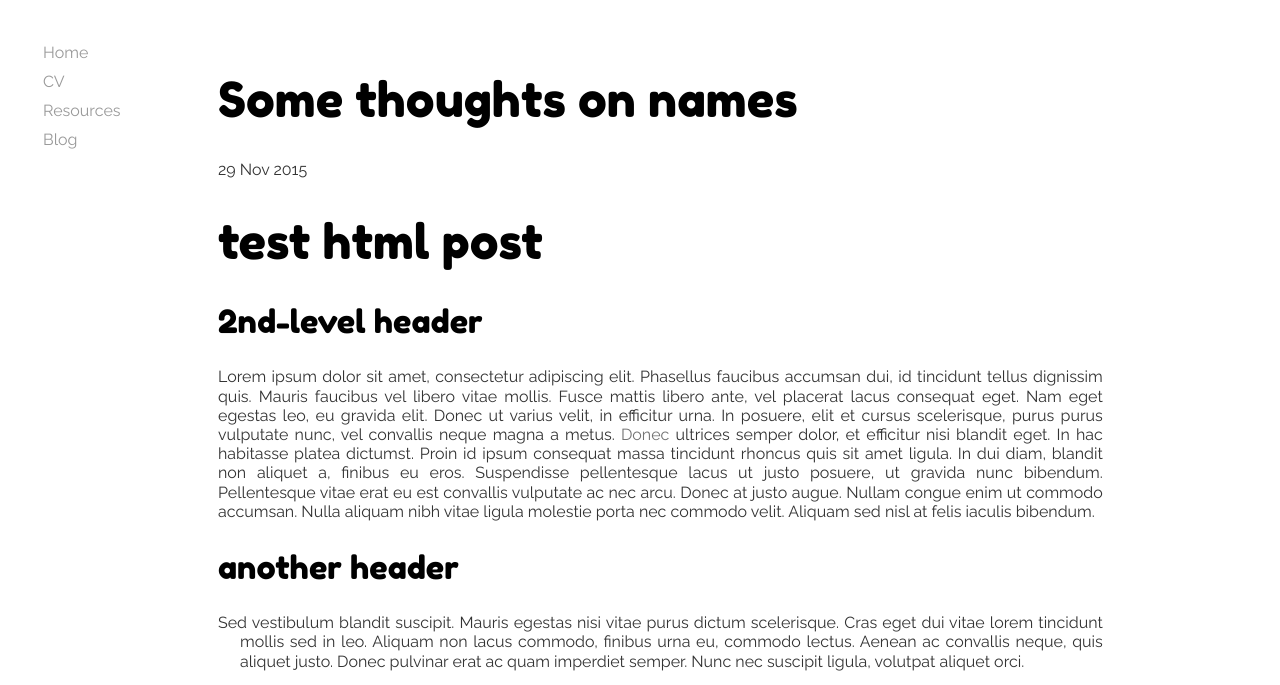
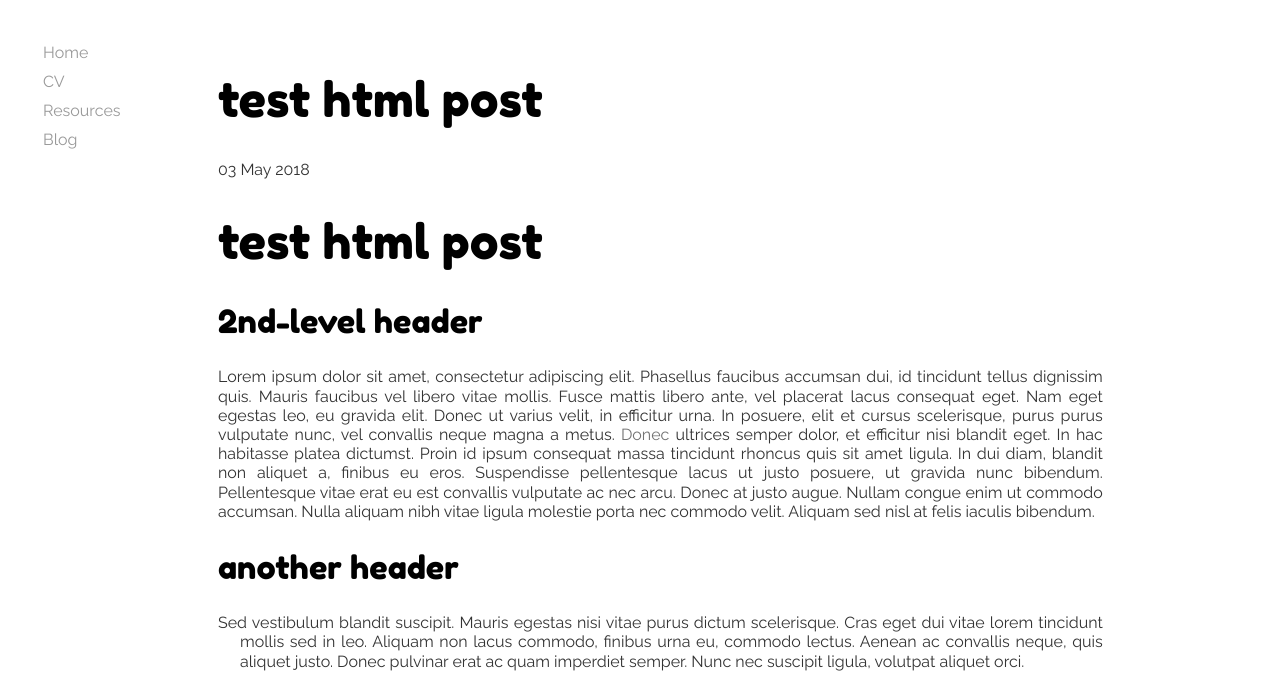
Before and after one commit to merryndd/merryndd.github.io, a Jekyll site: the page built from _posts/2018-05-03-test.html, in a window 1280 px wide and 1299 px high. Shown: the top 685 px of the window. Built offline with Jekyll 4.4.1, drawn with Linux system fonts in a browser that asks for light colours.

Commit message:
Update 2018-05-03-test.html

```diff
--- a/_posts/2018-05-03-test.html
+++ b/_posts/2018-05-03-test.html
@@ -1,7 +1,7 @@
 ---
 layout: post
-title: "Some thoughts on names"
-date: 2015-11-29
+title: "test html post"
+date: 2018-05-03
 ---
 <div>
 <h1>test html post</h1>
```
